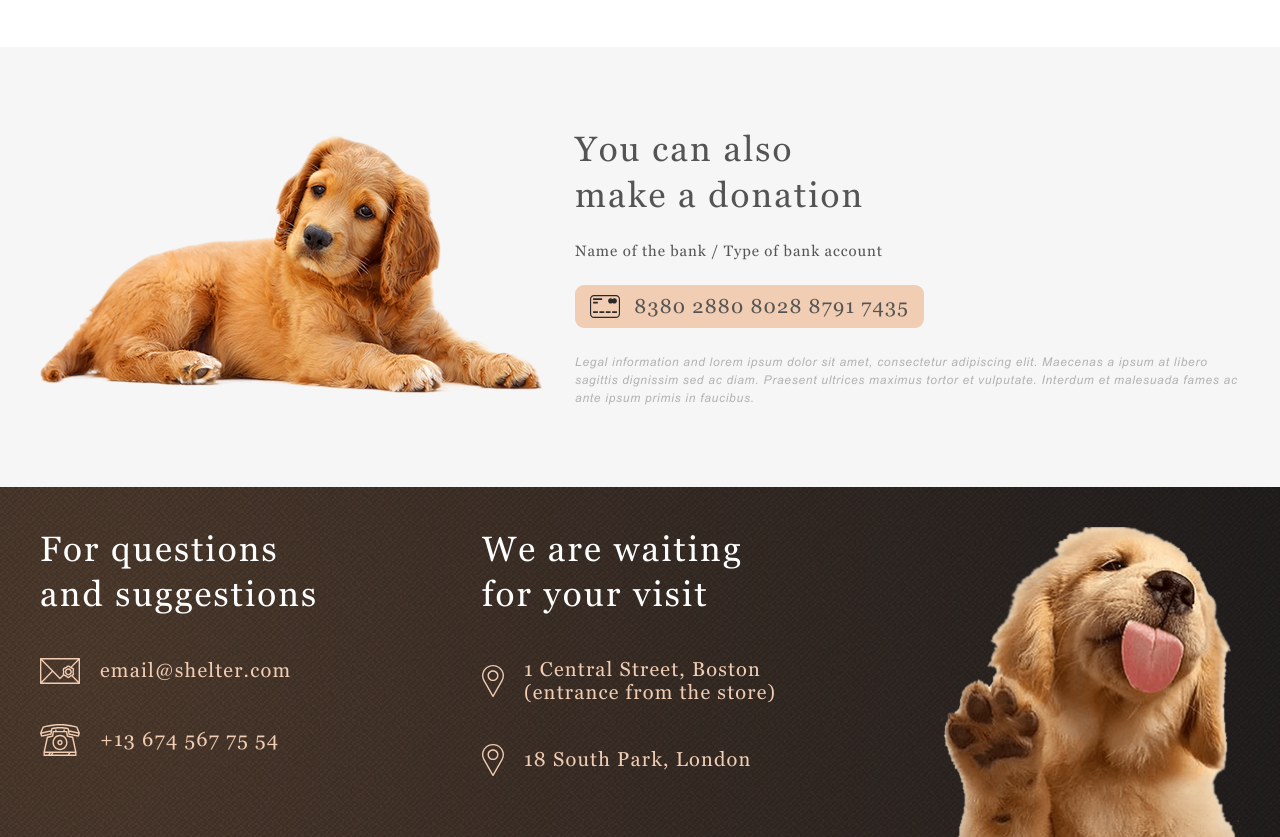
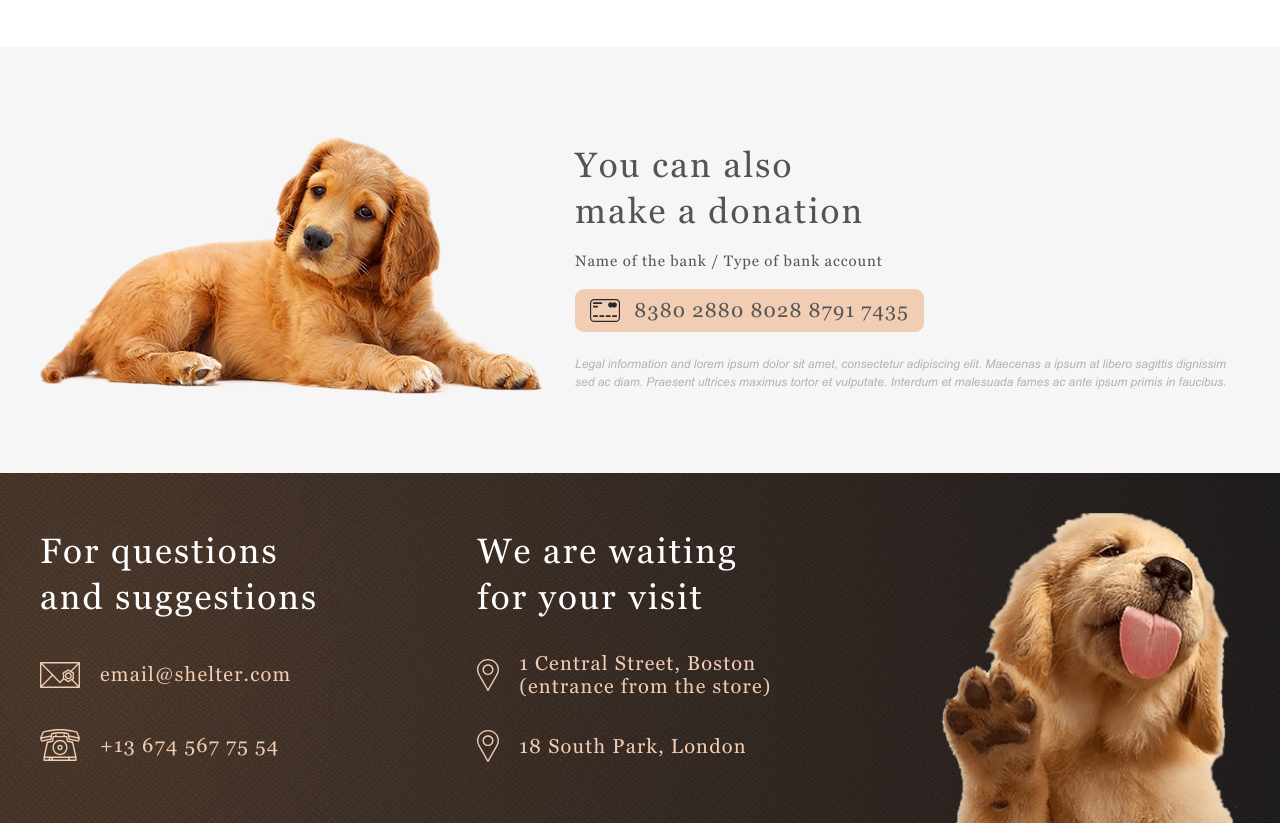
Before and after one commit to talestris/shelter, a website built with webpack: page shelter/src/pages/main/index.html in a window 1280 px wide. Shown: the part 3140-3977 px from the top of the page. Built offline with nearby package versions, Linux system fonts and the light colour scheme.

Commit message:
fix: correct html and styles (Mon, Jun 15, 2026 12:37:34 AM)

```diff
--- a/shelter/package.json
+++ b/shelter/package.json
@@ -1,18 +1,22 @@
 {
   "name": "shelter",
+  "homepage": "https://talestris.github.io/shelter/",
   "version": "1.0.0",
   "description": "",
   "main": "index.js",
   "scripts": {
     "test": "echo \"Error: no test specified\" && exit 1",
     "start": "webpack serve --mode development",
-    "build": "webpack --mode production"
+    "build": "webpack --mode production",
+    "predeploy": "npm run build",
+    "deploy": "gh-pages -d dist"
   },
   "keywords": [],
   "author": "",
   "license": "ISC",
   "devDependencies": {
     "css-loader": "^7.1.4",
+    "gh-pages": "^6.3.0",
     "html-loader": "^5.1.0",
     "html-webpack-plugin": "^5.6.7",
     "mini-css-extract-plugin": "^2.10.2",
--- a/shelter/src/pages/main/index.html
+++ b/shelter/src/pages/main/index.html
@@ -5,6 +5,7 @@
     <meta charset="UTF-8">
     <meta name="viewport" content="width=device-width, initial-scale=1.0">
     <title>Main Page</title>
+    <link rel="icon" href="/favicon.ico" type="image/x-icon">
 </head>
 
 <body>
@@ -47,10 +48,12 @@
                 </div>
                 <div class="about__content">
                     <h2 class="section__title about__title">About the shelter<br>“Cozy House”</h2>
-                    <p class="section__subtitle about__subtitle about__paragraph1">Currently we have 121 dogs and 342 cats on our hands
+                    <p class="section__subtitle about__subtitle about__paragraph1">Currently we have 121 dogs and 342
+                        cats on our hands
                         and statistics show that only 20% of them will find a family. The others will continue to live
                         with us and will be waiting for a lucky chance to become dearly loved.</p>
-                    <p class="section__subtitle about__subtitle about__paragraph2">We feed our wards with the best food and make sure that
+                    <p class="section__subtitle about__subtitle about__paragraph2">We feed our wards with the best food
+                        and make sure that
                         they do not get sick, feel comfortable (including psychologically) and well. We are supported by
                         87 volunteers and 28 employees of various skill levels. About 12% of the animals are taken by
                         the shelter staff. Taking care of the animals, they become attached to the pets and would hardly
@@ -184,7 +187,7 @@
                     </a>
                 </div>
                 <div class="footer__image">
-                    <img src="../../assets/images/footer-puppy.png" alt="footer-puppy" class="puppy footer-puppy">
+                    <img src="../../assets/images/footer-puppy.png" alt="footer-puppy" class="puppy footer__puppy">
                 </div>
             </div>
         </div>
--- a/shelter/src/pages/main/main.scss
+++ b/shelter/src/pages/main/main.scss
@@ -221,6 +221,7 @@
     padding-left: 0;
     padding-right: 0;
     padding-top: 4.3em;
+    padding-bottom: 6.15em;
 
     &__container {
         display: flex;
@@ -242,16 +243,25 @@
     &__title {
         @include text-style($font-main, 35px, $lh: 130%);
         color: $color-dark-1;
+        position: relative;
+        top: 0.4em;
     }
 
     &__subtitle {
         @include text-style($font-main, 15px);
         color: $color-dark-1;
+        position: relative;
+        top: 0.5em;
     }
 
     &__txt {
-        @include text-style($font-second, 12px, $lh: 150%, $style: italic);
+        @include text-style($font-second, 12px, $lh: 150%, $ls: 0, $style: italic);
         color: $color-dark-3;
+    }
+
+    &__image {
+        position: relative;
+        top: 0.5em;
     }
 }
 
@@ -261,6 +271,8 @@
     width: 349px;
     height: 43px;
     background-color: $color-primary;
+    position: relative;
+    top: 0.15em;
 
     &__content {
         display: flex;
--- a/shelter/src/scss/_components.scss
+++ b/shelter/src/scss/_components.scss
@@ -98,7 +98,7 @@
     &__button {
         align-self: center;
         position: relative;
-        bottom: 0.15em;
+        bottom: 0.1em;
     }
 }
 
@@ -116,7 +116,13 @@
         display: flex;
         flex-direction: column;
         justify-content: flex-start;
-        gap: 40px;
+        gap: 32px;
+        padding-top: 1.04em;
+    }
+
+    &__locations {
+        position: relative;
+        right: 0.3em;
     }
 
     &__title {
@@ -134,4 +140,19 @@
         align-items: center;
         gap: 20px;
     }
+
+    &__puppy {
+        position: relative;
+        right: 0.1em;
+    }
 }
+
+.contacts__mail {
+    position: relative;
+    top: 0.6em;
+}
+
+.contacts__phone {
+    position: relative;
+    top: 1.2em;
+}
```
Also changed, not shown: shelter/favicon.ico (added), 1 other file.
